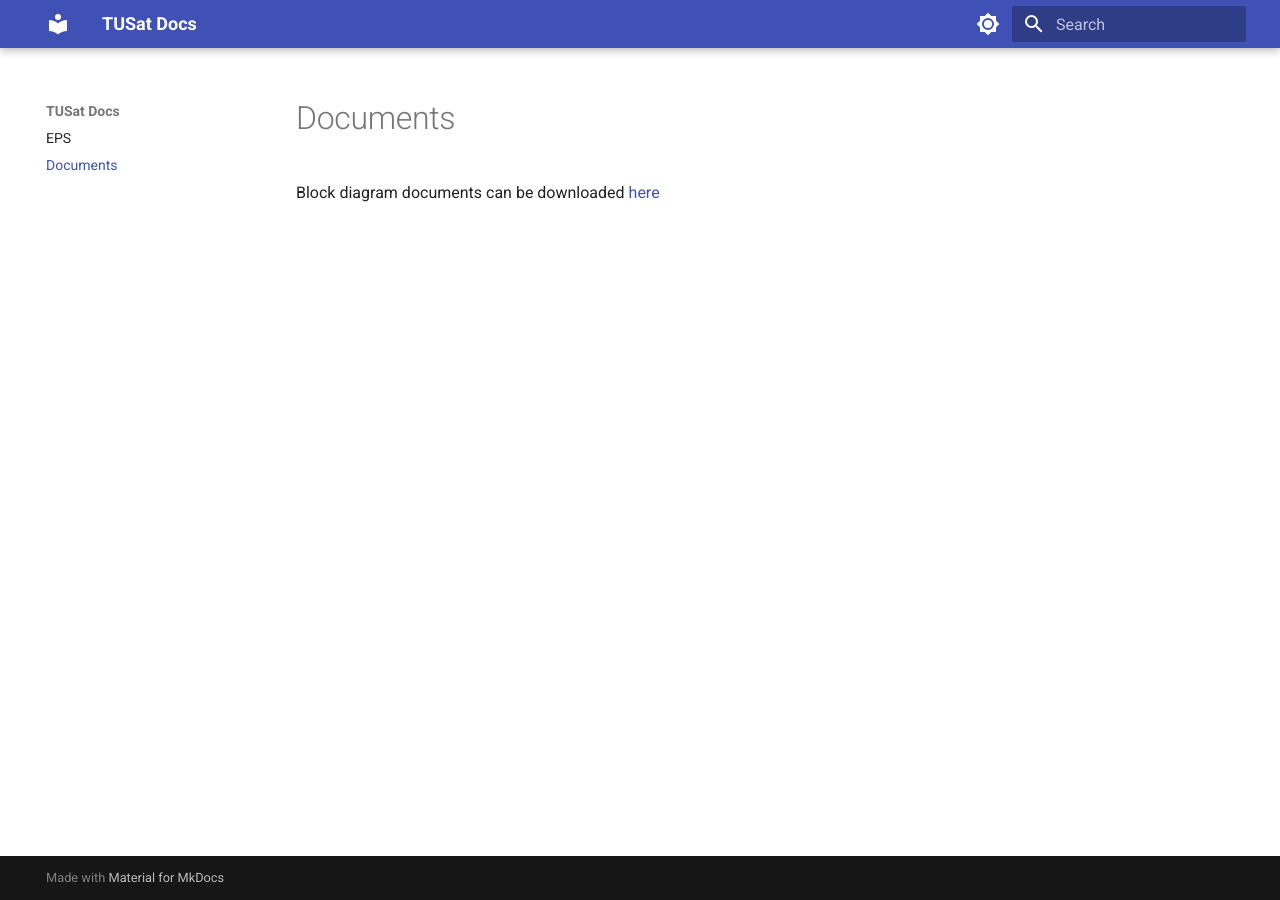
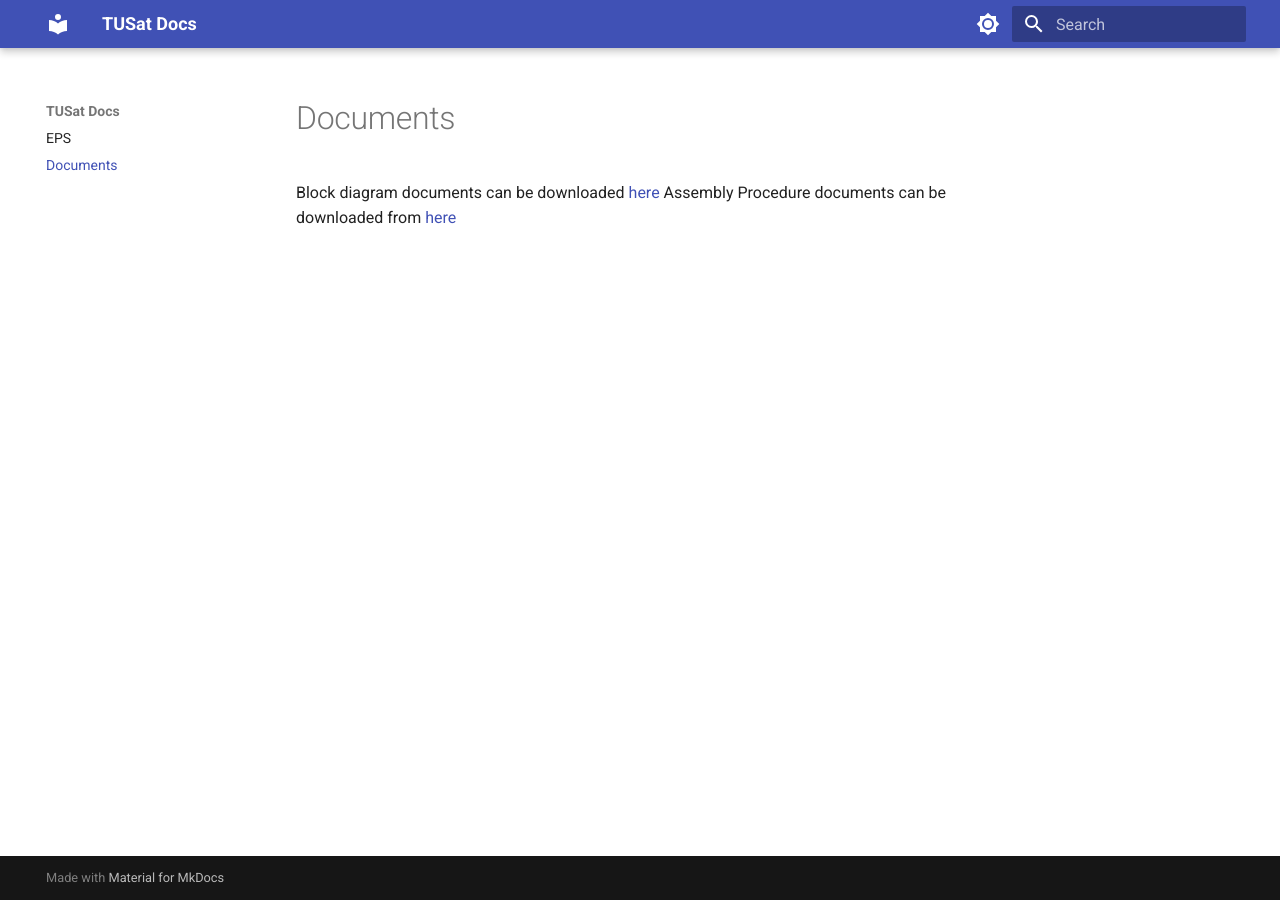
Before and after one commit to northbangkokspace/tu-eps-docs, an MkDocs documentation site: the page built from eps-docs/document.md, in a window 1280 px wide. Built offline with MkDocs 1.6.1 and Material for MkDocs 9.7.7, drawn with Linux system fonts in a browser that asks for light colours.

Commit message:
add assembly procedure

```diff
--- a/eps-docs/document.md
+++ b/eps-docs/document.md
@@ -1 +1,2 @@
 Block diagram documents can be downloaded [here](TUSat Block Diagram.pdf)
+Assembly Procedure documents can be downloaded from [here](TU_Sat_Assembly-Procedure.docx)
```
Also changed, not shown: 1 other file.
